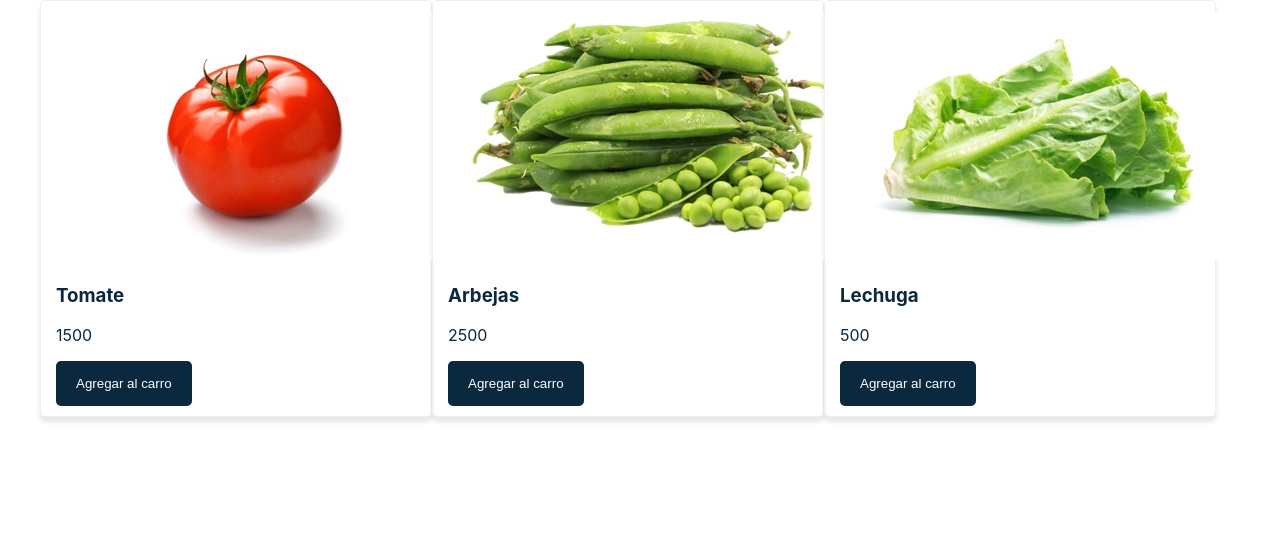
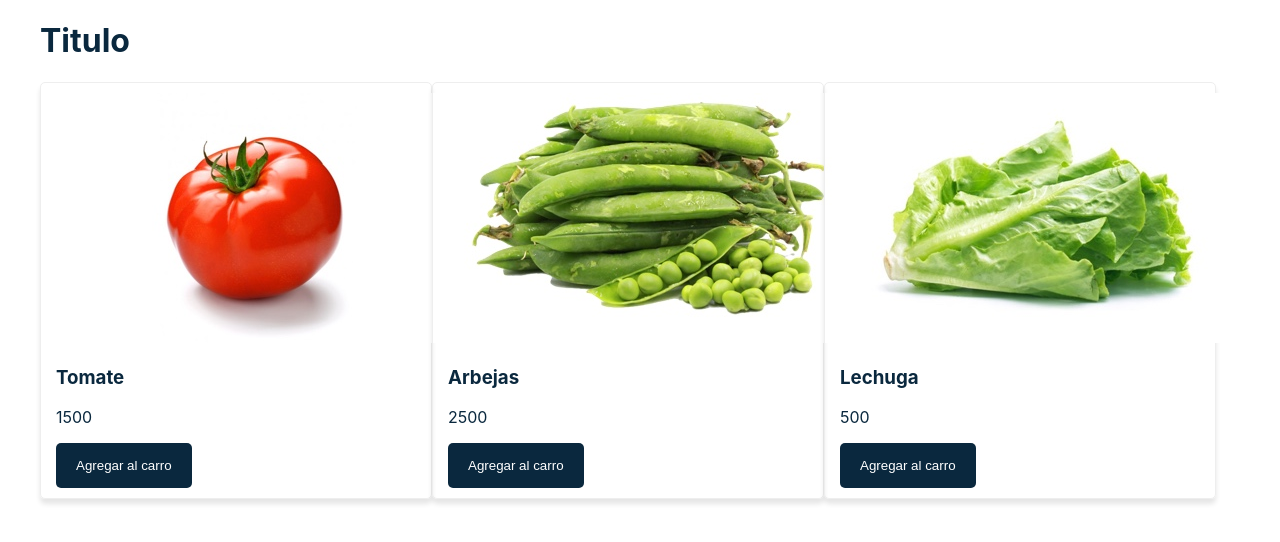
Before and after one commit to oscardenas17/miniCarritoCompras, a React (Create React App) app: page / in a window 1280 px wide. Shown: the top 542 px of the page. Built offline with nearby package versions, Linux system fonts and the light colour scheme.

Commit message:
Componente titulo

```diff
--- a/src/App.js
+++ b/src/App.js
@@ -1,6 +1,7 @@
 import { Component } from 'react';
 import Productos from './components/Productos'
 import Layout from './components/Layout'
+import Title from './components/Title'
 
 class App extends Component{
   state={
@@ -16,6 +17,7 @@
     return(
       <div>
         <Layout>
+          <Title />
           <Productos
             agregarAlCarrov={ ()=> console.log('No hace nada')}
             productos = {this.state.productos}
--- /dev/null
+++ b/src/components/Title.js
@@ -0,0 +1,19 @@
+import  { Component } from 'react'
+
+const styles={
+    title: {
+        marginBottom: '30px',
+    }
+}
+
+
+class Title extends Component {
+
+    render() {
+        return (
+            <h1 style={styles.titulo}>Titulo</h1>
+        );
+    }
+}
+
+export default Title;
```
